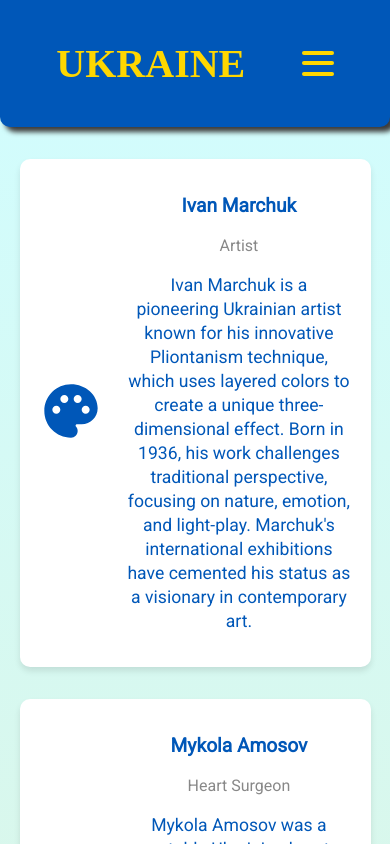
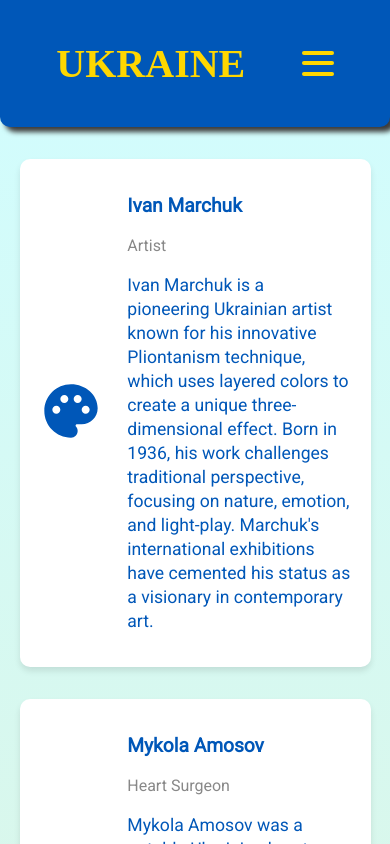
Before and after one commit to Myk-benot/Ukraine-Blog, a React (Vite) app: page /People in a window 390 px wide. Shown: the top 844 px of the page. Built offline with nearby package versions, Linux system fonts and the light colour scheme; a web font is replaced by a local one.

Commit message:
css changes

```diff
--- a/src/component/Navbar.css
+++ b/src/component/Navbar.css
@@ -46,6 +46,7 @@
   flex-direction: column;
   justify-content: center;
   text-align: center;
+  gap: 0.75rem;
   margin-top: 0;
   background-color: #ffd700;
   color: #0057b8;
--- a/src/component/People.css
+++ b/src/component/People.css
@@ -55,7 +55,7 @@
   .people-container {
     flex-direction: column;
     align-items: center;
-    text-align: center;
+    text-align: left;
     width: 100%;
   }
 
```
